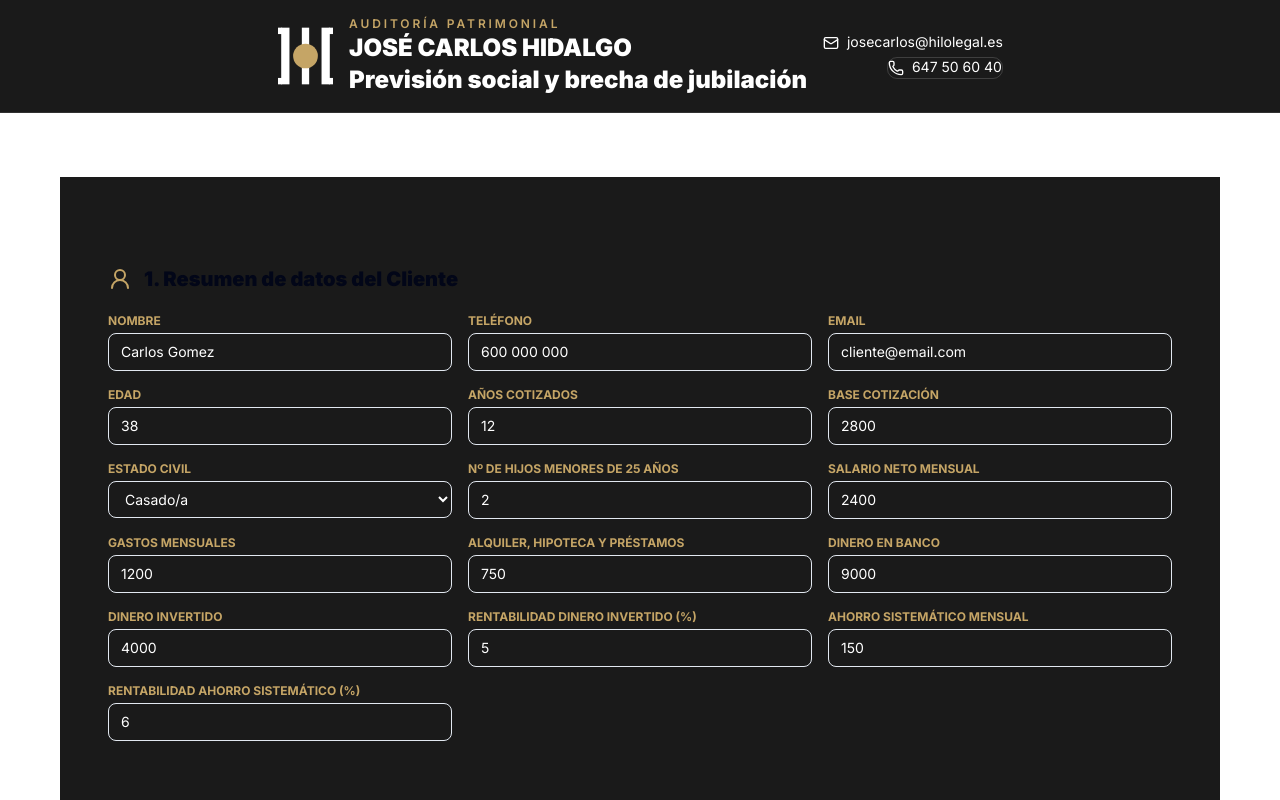
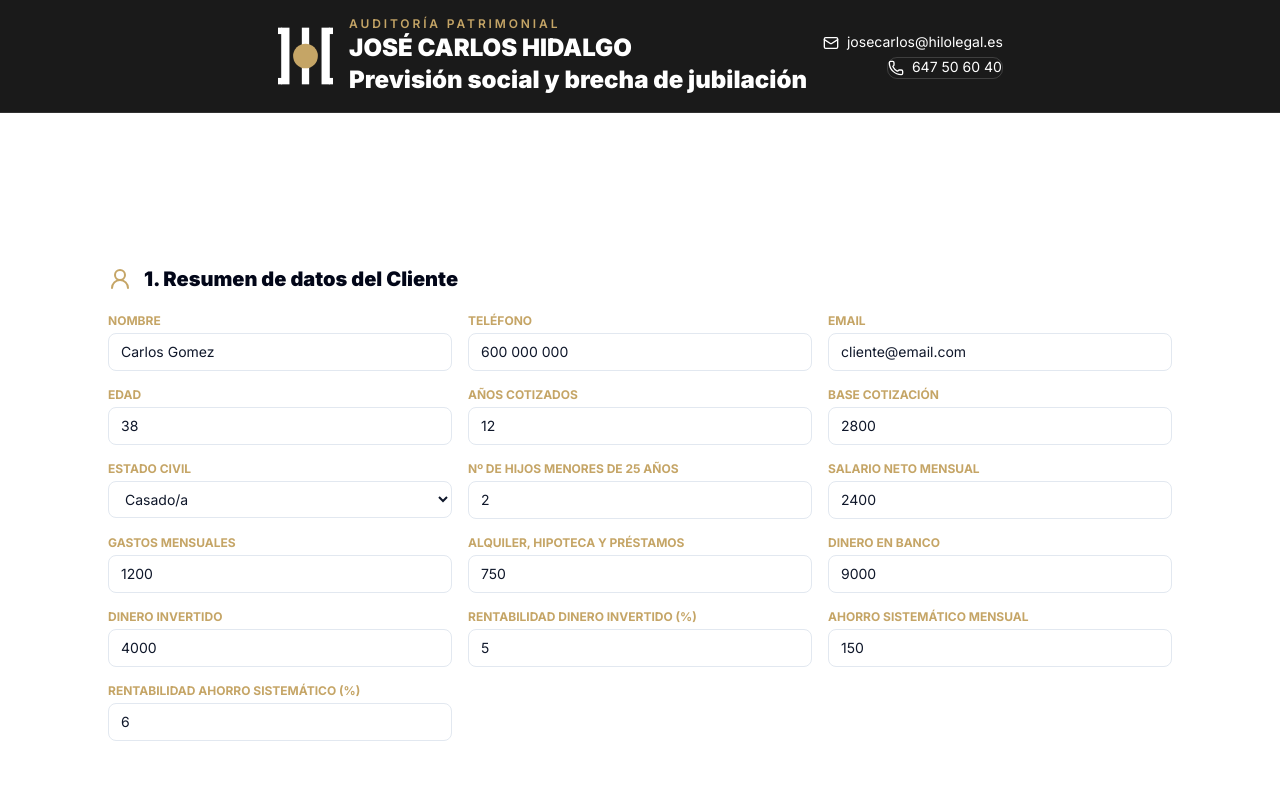
Before and after one commit to Jokhid/Auditoriapro, a React (Vite) app: page / in a window 1280 px wide. Shown: the top 800 px of the page. Built offline with nearby package versions, Linux system fonts and the light colour scheme.

Commit message:
Set client summary background to white

```diff
--- a/src/footer-fix.css
+++ b/src/footer-fix.css
@@ -1,3 +1,18 @@
+html body main > section:first-of-type,
+html body #root main > section:first-of-type {
+  background: #ffffff !important;
+  background-image: none !important;
+  color: #0f172a !important;
+}
+
+html body main > section:first-of-type input,
+html body main > section:first-of-type select,
+html body #root main > section:first-of-type input,
+html body #root main > section:first-of-type select {
+  background: #ffffff !important;
+  color: #0f172a !important;
+}
+
 html body footer,
 html body #root footer,
 html body .print-report-root footer {
```
